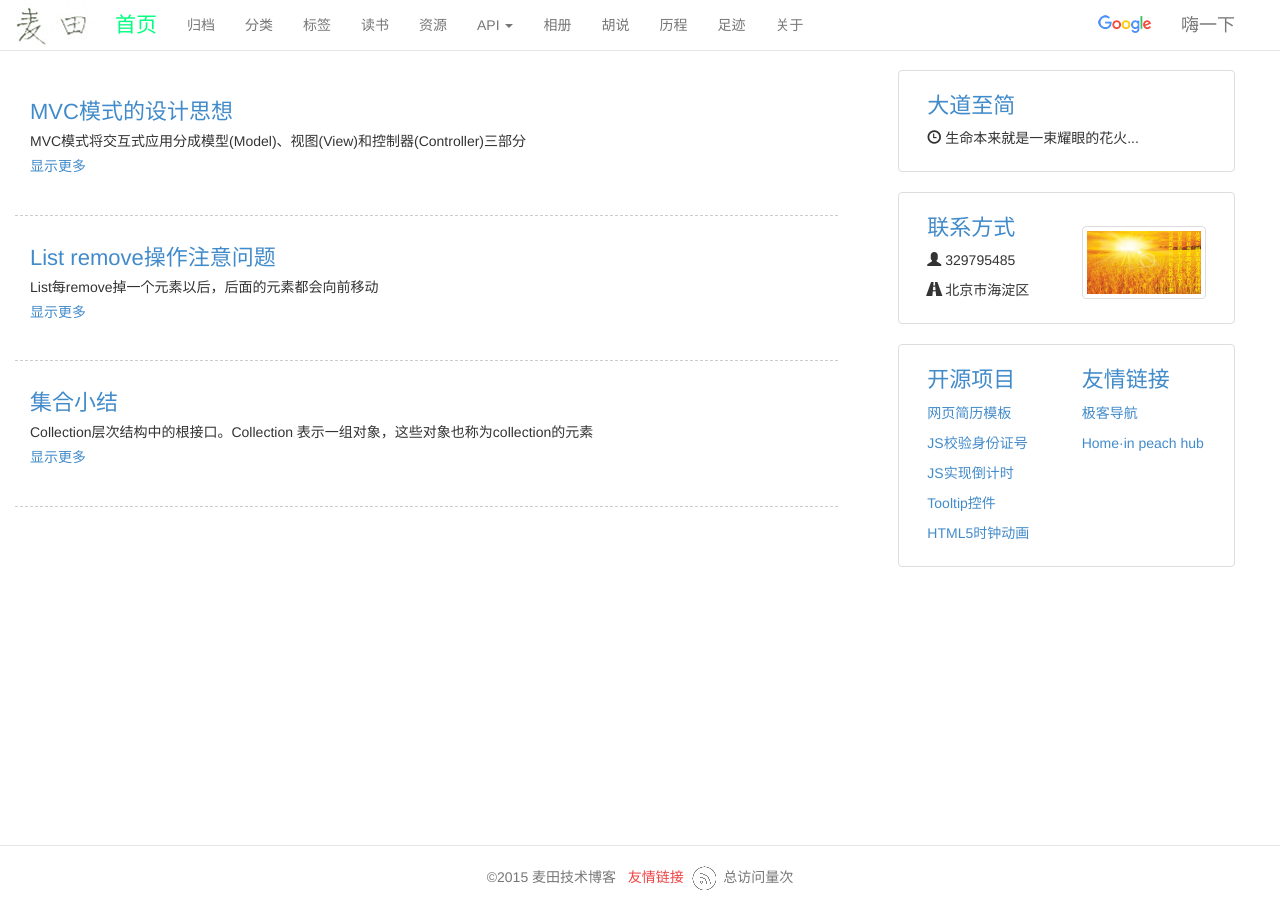
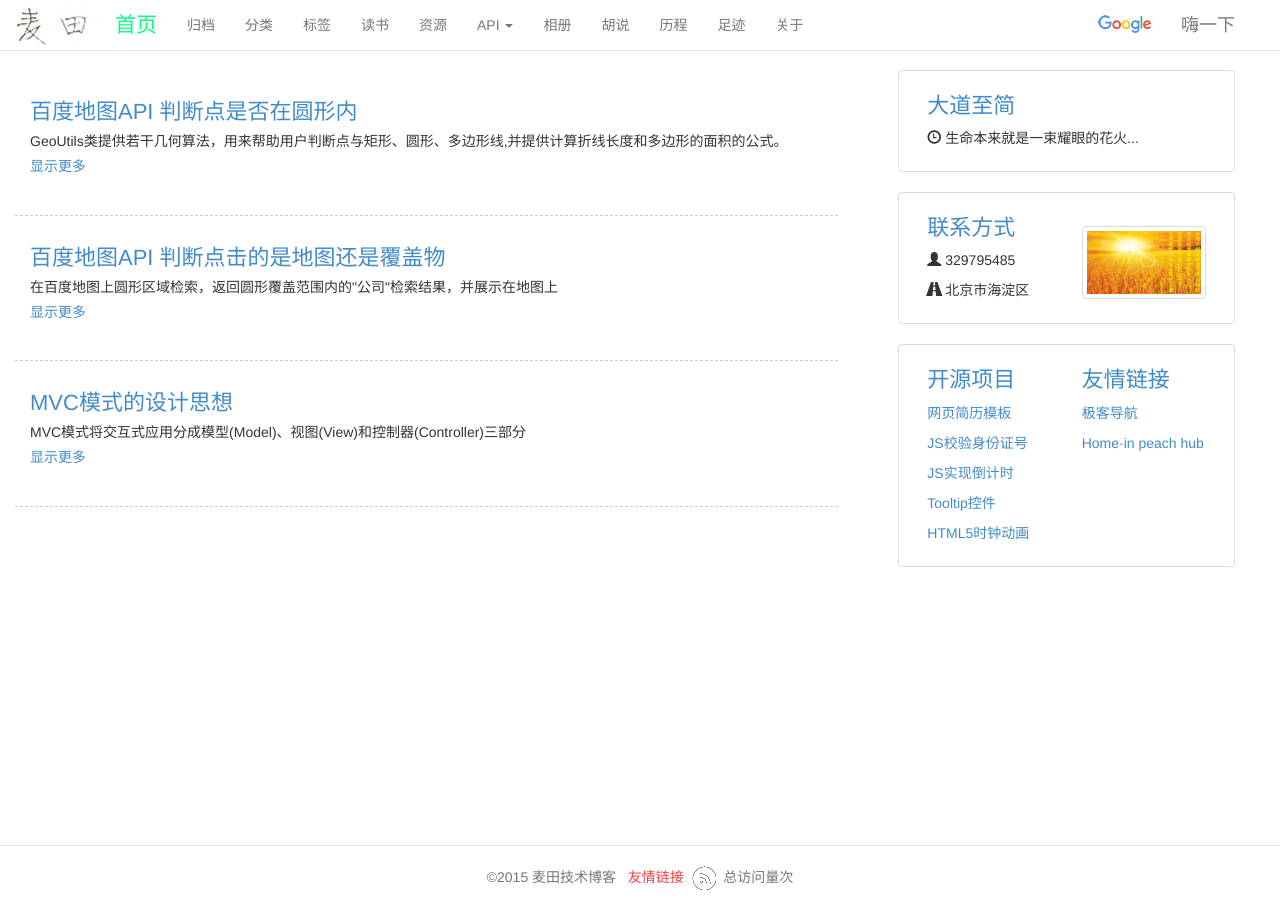
Before and after one commit to itmyhome2013/itmyhome2013.github.com, a Jekyll site: the page built from index.html, in a window 1280 px wide. Built offline with Jekyll 4.4.1, drawn with Linux system fonts in a browser that asks for light colours; nearby versions of some CDN libraries; Markdown is read by kramdown in place of the engine named in the settings; the list of posts is cut into pages by our own code; comment, search, counter and statistics services are not loaded; some of the changed lines change nothing that is shown.

Commit message:
add post

````diff
--- a/_includes/header.html
+++ b/_includes/header.html
@@ -90,7 +90,7 @@
 
 					</ul>
 					<ul class="nav navbar-nav navbar-right" style="font-size:18px;">
-						<li><a href="http://www.gog.pw/" target="_blank"><img src="../images/google.png"></a></li>
+						<li><a href="http://www.gog.pw/" target="_blank"><img src="{{ site.baseurl }}/images/google.png"></a></li>
 						<li><a href="javascript:" onclick="haiyixia()" title="让页面”抖“起来">嗨一下</a></li>
 						<li><a href="javascript:void(0);"></a></li>
 					</ul>
--- /dev/null
+++ b/_posts/2015-11-29-baidu-map-click-on-the-map-or-judgment-covering.md
@@ -0,0 +1,83 @@
+---
+layout: post
+blog_id: "baidu-map-click-on-the-map-or-judgment-covering"
+title: "百度地图API 判断点击的是地图还是覆盖物"
+date: 2015-11-29 00:00:00 -0700
+tags: 百度地图
+category: 百度地图
+summary: 在百度地图上圆形区域检索，返回圆形覆盖范围内的"公司"检索结果，并展示在地图上
+comments: false
+---
+</br>
+在百度地图上圆形区域检索，返回圆形覆盖范围内的"公司"检索结果，并展示在地图上
+
+当点击检索结果(标注)进行查看的时候会再次以此为原点进行检索
+
+![License Badge]({{ site.baseurl}}/images/baidumap/1.png)
+
+原因是该覆盖物在地图之上，点击覆盖物也就是点击了地图
+
+所以要判断点击的是地图还是覆盖物。
+
+</br>
+####查看地图事件
+
+![License Badge]({{ site.baseurl}}/images/baidumap/2.png)
+
+我们看到click事件有以上参数，通过这些参数就能判断所点击为何物。
+
+</br>
+####举个栗子：
+
+先创建一个Marker
+
+```js
+//覆盖物Marker
+var point = new BMap.Point(116.323524,39.989145);
+var mark = new BMap.Marker(point);
+map.addOverlay(mark);
+```
+
+然后对地图添加点击事件，如果是覆盖物就弹出相应信息
+
+```js
+map.addEventListener("click", function(e){
+	if(e.overlay){
+	    alert('您点击的是覆盖物：'+e.overlay.toString());
+	}else{
+	    alert('您点击的是地图');
+	}
+})
+```
+
+![License Badge]({{ site.baseurl}}/images/baidumap/3.png)
+
+</br>
+到此时我们只是判断了是覆盖物还是地图，而覆盖物又分为好多种
+
+有**Marker、Polygon、Circle**等等
+
+而如开题所说Marker在Circle之内，如果不想点击Marker触发click事件就需要
+
+再次判断是何种覆盖物
+
+</br>
+如下代码即可点击Marker不触发click事件
+
+```js
+if(e.overlay && e.overlay.toString() != '[object Circle]'){
+
+}else{
+     map.clearOverlays();  //移除标注
+     var point_d = new BMap.Point(e.point.lng,e.point.lat)
+     var circle = new BMap.Circle(point_d,400,{fillColor:"blue", strokeWeight: 1 ,fillOpacity: 0.3, strokeOpacity: 0.3});
+     circle.setRadius(400);
+     map.addOverlay(circle);
+     var local =  new BMap.LocalSearch(map, {renderOptions: {map: map, autoViewport: false}});
+     local.searchNearby("公司",point_d,400);
+}
+```
+
+效果演示：http://itmyhome.com/baidu_map/
+
+</br>
--- /dev/null
+++ b/_posts/2015-11-30-baidu-map-determine-whether-the-circular-inner-point.md
@@ -0,0 +1,479 @@
+---
+layout: post
+blog_id: "baidu-map-determine-whether-the-circular-inner-point"
+title: "百度地图API 判断点是否在圆形内"
+date: 2015-11-30 00:00:00 -0700
+tags: 百度地图
+category: 百度地图
+summary: GeoUtils类提供若干几何算法，用来帮助用户判断点与矩形、圆形、多边形线,并提供计算折线长度和多边形的面积的公式。
+comments: false
+---
+</br>
+
+```js
+/**
+* @fileoverview GeoUtils类提供若干几何算法，用来帮助用户判断点与矩形、
+* 圆形、多边形线、多边形面的关系,并提供计算折线长度和多边形的面积的公式。
+* 主入口类是<a href="symbols/BMapLib.GeoUtils.html">GeoUtils</a>，
+* 基于Baidu Map API 1.2。
+*
+* @author Baidu Map Api Group
+* @version 1.2
+*/
+
+/**
+* @namespace BMap的所有library类均放在BMapLib命名空间下
+*/
+var BMapLib = window.BMapLib = BMapLib || {};
+(function() {
+
+ /**
+  * 地球半径
+  */
+ var EARTHRADIUS = 6370996.81;
+
+ /**
+  * @exports GeoUtils as BMapLib.GeoUtils
+  */
+ var GeoUtils =
+ /**
+  * GeoUtils类，静态类，勿需实例化即可使用
+  * @class GeoUtils类的<b>入口</b>。
+  * 该类提供的都是静态方法，勿需实例化即可使用。
+  */
+ BMapLib.GeoUtils = function(){
+
+ }
+
+ /**
+  * 判断点是否在矩形内
+  * @param {Point} point 点对象
+  * @param {Bounds} bounds 矩形边界对象
+  * @returns {Boolean} 点在矩形内返回true,否则返回false
+  */
+ GeoUtils.isPointInRect = function(point, bounds){
+	 //检查类型是否正确
+	 if (!(point instanceof BMap.Point) ||
+		 !(bounds instanceof BMap.Bounds)) {
+		 return false;
+	 }
+	 var sw = bounds.getSouthWest(); //西南脚点
+	 var ne = bounds.getNorthEast(); //东北脚点
+	 return (point.lng >= sw.lng && point.lng <= ne.lng && point.lat >= sw.lat && point.lat <= ne.lat);
+ }
+
+ /**
+  * 判断点是否在圆形内
+  * @param {Point} point 点对象
+  * @param {Circle} circle 圆形对象
+  * @returns {Boolean} 点在圆形内返回true,否则返回false
+  */
+ GeoUtils.isPointInCircle = function(point, circle){
+	 //检查类型是否正确
+	 if (!(point instanceof BMap.Point) ||
+		 !(circle instanceof BMap.Circle)) {
+		 return false;
+	 }
+
+	 //point与圆心距离小于圆形半径，则点在圆内，否则在圆外
+	 var c = circle.getCenter();
+	 var r = circle.getRadius();
+
+	 var dis = GeoUtils.getDistance(point, c);
+	 if(dis <= r){
+		 return true;
+	 } else {
+		 return false;
+	 }
+ }
+
+ /**
+  * 判断点是否在折线上
+  * @param {Point} point 点对象
+  * @param {Polyline} polyline 折线对象
+  * @returns {Boolean} 点在折线上返回true,否则返回false
+  */
+ GeoUtils.isPointOnPolyline = function(point, polyline){
+	 //检查类型
+	 if(!(point instanceof BMap.Point) ||
+		 !(polyline instanceof BMap.Polyline)){
+		 return false;
+	 }
+
+	 //首先判断点是否在线的外包矩形内，如果在，则进一步判断，否则返回false
+	 var lineBounds = polyline.getBounds();
+	 if(!this.isPointInRect(point, lineBounds)){
+		 return false;
+	 }
+
+	 //判断点是否在线段上，设点为Q，线段为P1P2 ，
+	 //判断点Q在该线段上的依据是：( Q - P1 ) × ( P2 - P1 ) = 0，且 Q 在以 P1，P2为对角顶点的矩形内
+	 var pts = polyline.getPath();
+	 for(var i = 0; i < pts.length - 1; i++){
+		var curPt = pts[i];
+		var nextPt = pts[i + 1];
+		//首先判断point是否在curPt和nextPt之间，即：此判断该点是否在该线段的外包矩形内
+		if (point.lng >= Math.min(curPt.lng, nextPt.lng) && point.lng <= Math.max(curPt.lng, nextPt.lng) &&
+			point.lat >= Math.min(curPt.lat, nextPt.lat) && point.lat <= Math.max(curPt.lat, nextPt.lat)){
+			//判断点是否在直线上公式
+			var precision = (curPt.lng - point.lng) * (nextPt.lat - point.lat) -
+				(nextPt.lng - point.lng) * (curPt.lat - point.lat);
+			if(precision < 2e-10 && precision > -2e-10){//实质判断是否接近0
+				return true;
+			}
+		}
+	}
+
+	return false;
+}
+
+/**
+ * 判断点是否多边形内
+ * @param {Point} point 点对象
+ * @param {Polyline} polygon 多边形对象
+ * @returns {Boolean} 点在多边形内返回true,否则返回false
+ */
+GeoUtils.isPointInPolygon = function(point, polygon){
+	//检查类型
+	if(!(point instanceof BMap.Point) ||
+		!(polygon instanceof BMap.Polygon)){
+		return false;
+	}
+
+	//首先判断点是否在多边形的外包矩形内，如果在，则进一步判断，否则返回false
+	var polygonBounds = polygon.getBounds();
+	if(!this.isPointInRect(point, polygonBounds)){
+		return false;
+	}
+
+	var pts = polygon.getPath();//获取多边形点
+
+	//下述代码来源：http://paulbourke.net/geometry/insidepoly/，进行了部分修改
+	//基本思想是利用射线法，计算射线与多边形各边的交点，如果是偶数，则点在多边形外，否则
+	//在多边形内。还会考虑一些特殊情况，如点在多边形顶点上，点在多边形边上等特殊情况。
+
+	var N = pts.length;
+	var boundOrVertex = true; //如果点位于多边形的顶点或边上，也算做点在多边形内，直接返回true
+	var intersectCount = 0;//cross points count of x
+	var precision = 2e-10; //浮点类型计算时候与0比较时候的容差
+	var p1, p2;//neighbour bound vertices
+	var p = point; //测试点
+
+	p1 = pts[0];//left vertex
+	for(var i = 1; i <= N; ++i){//check all rays
+		if(p.equals(p1)){
+			return boundOrVertex;//p is an vertex
+		}
+
+		p2 = pts[i % N];//right vertex
+		if(p.lat < Math.min(p1.lat, p2.lat) || p.lat > Math.max(p1.lat, p2.lat)){//ray is outside of our interests
+			p1 = p2;
+			continue;//next ray left point
+		}
+
+		if(p.lat > Math.min(p1.lat, p2.lat) && p.lat < Math.max(p1.lat, p2.lat)){//ray is crossing over by the algorithm (common part of)
+			if(p.lng <= Math.max(p1.lng, p2.lng)){//x is before of ray
+				if(p1.lat == p2.lat && p.lng >= Math.min(p1.lng, p2.lng)){//overlies on a horizontal ray
+					return boundOrVertex;
+				}
+
+				if(p1.lng == p2.lng){//ray is vertical
+					if(p1.lng == p.lng){//overlies on a vertical ray
+						return boundOrVertex;
+					}else{//before ray
+						++intersectCount;
+					}
+				}else{//cross point on the left side
+					var xinters = (p.lat - p1.lat) * (p2.lng - p1.lng) / (p2.lat - p1.lat) + p1.lng;//cross point of lng
+					if(Math.abs(p.lng - xinters) < precision){//overlies on a ray
+						return boundOrVertex;
+					}
+
+					if(p.lng < xinters){//before ray
+						++intersectCount;
+					}
+				}
+			}
+		}else{//special case when ray is crossing through the vertex
+			if(p.lat == p2.lat && p.lng <= p2.lng){//p crossing over p2
+				var p3 = pts[(i+1) % N]; //next vertex
+				if(p.lat >= Math.min(p1.lat, p3.lat) && p.lat <= Math.max(p1.lat, p3.lat)){//p.lat lies between p1.lat & p3.lat
+					++intersectCount;
+				}else{
+					intersectCount += 2;
+				}
+			}
+		}
+		p1 = p2;//next ray left point
+	}
+
+	if(intersectCount % 2 == 0){//偶数在多边形外
+		return false;
+	} else { //奇数在多边形内
+		return true;
+	}
+}
+
+/**
+ * 将度转化为弧度
+ * @param {degree} Number 度
+ * @returns {Number} 弧度
+ */
+GeoUtils.degreeToRad =  function(degree){
+	return Math.PI * degree/180;
+}
+
+/**
+ * 将弧度转化为度
+ * @param {radian} Number 弧度
+ * @returns {Number} 度
+ */
+GeoUtils.radToDegree = function(rad){
+	return (180 * rad) / Math.PI;
+}
+
+/**
+ * 将v值限定在a,b之间，纬度使用
+ */
+function _getRange(v, a, b){
+	if(a != null){
+	  v = Math.max(v, a);
+	}
+	if(b != null){
+	  v = Math.min(v, b);
+	}
+	return v;
+}
+
+/**
+ * 将v值限定在a,b之间，经度使用
+ */
+function _getLoop(v, a, b){
+	while( v > b){
+	  v -= b - a
+	}
+	while(v < a){
+	  v += b - a
+	}
+	return v;
+}
+
+/**
+ * 计算两点之间的距离,两点坐标必须为经纬度
+ * @param {point1} Point 点对象
+ * @param {point2} Point 点对象
+ * @returns {Number} 两点之间距离，单位为米
+ */
+GeoUtils.getDistance = function(point1, point2){
+	//判断类型
+	if(!(point1 instanceof BMap.Point) ||
+		!(point2 instanceof BMap.Point)){
+		return 0;
+	}
+
+	point1.lng = _getLoop(point1.lng, -180, 180);
+	point1.lat = _getRange(point1.lat, -74, 74);
+	point2.lng = _getLoop(point2.lng, -180, 180);
+	point2.lat = _getRange(point2.lat, -74, 74);
+
+	var x1, x2, y1, y2;
+	x1 = GeoUtils.degreeToRad(point1.lng);
+	y1 = GeoUtils.degreeToRad(point1.lat);
+	x2 = GeoUtils.degreeToRad(point2.lng);
+	y2 = GeoUtils.degreeToRad(point2.lat);
+
+	return EARTHRADIUS * Math.acos((Math.sin(y1) * Math.sin(y2) + Math.cos(y1) * Math.cos(y2) * Math.cos(x2 - x1)));
+}
+
+/**
+ * 计算折线或者点数组的长度
+ * @param {Polyline|Array<Point>} polyline 折线对象或者点数组
+ * @returns {Number} 折线或点数组对应的长度
+ */
+GeoUtils.getPolylineDistance = function(polyline){
+	//检查类型
+	if(polyline instanceof BMap.Polyline ||
+		polyline instanceof Array){
+		//将polyline统一为数组
+		var pts;
+		if(polyline instanceof BMap.Polyline){
+			pts = polyline.getPath();
+		} else {
+			pts = polyline;
+		}
+
+		if(pts.length < 2){//小于2个点，返回0
+			return 0;
+		}
+
+		//遍历所有线段将其相加，计算整条线段的长度
+		var totalDis = 0;
+		for(var i =0; i < pts.length - 1; i++){
+			var curPt = pts[i];
+			var nextPt = pts[i + 1]
+			var dis = GeoUtils.getDistance(curPt, nextPt);
+			totalDis += dis;
+		}
+
+		return totalDis;
+
+	} else {
+		return 0;
+	}
+}
+
+/**
+ * 计算多边形面或点数组构建图形的面积,注意：坐标类型只能是经纬度，且不适合计算自相交多边形的面积
+ * @param {Polygon|Array<Point>} polygon 多边形面对象或者点数组
+ * @returns {Number} 多边形面或点数组构成图形的面积
+ */
+GeoUtils.getPolygonArea = function(polygon){
+	//检查类型
+	if(!(polygon instanceof BMap.Polygon) &&
+		!(polygon instanceof Array)){
+		return 0;
+	}
+	var pts;
+	if(polygon instanceof BMap.Polygon){
+		pts = polygon.getPath();
+	}else{
+		pts = polygon;
+	}
+
+	if(pts.length < 3){//小于3个顶点，不能构建面
+		return 0;
+	}
+
+	var totalArea = 0;//初始化总面积
+	var LowX = 0.0;
+	var LowY = 0.0;
+	var MiddleX = 0.0;
+	var MiddleY = 0.0;
+	var HighX = 0.0;
+	var HighY = 0.0;
+	var AM = 0.0;
+	var BM = 0.0;
+	var CM = 0.0;
+	var AL = 0.0;
+	var BL = 0.0;
+	var CL = 0.0;
+	var AH = 0.0;
+	var BH = 0.0;
+	var CH = 0.0;
+	var CoefficientL = 0.0;
+	var CoefficientH = 0.0;
+	var ALtangent = 0.0;
+	var BLtangent = 0.0;
+	var CLtangent = 0.0;
+	var AHtangent = 0.0;
+	var BHtangent = 0.0;
+	var CHtangent = 0.0;
+	var ANormalLine = 0.0;
+	var BNormalLine = 0.0;
+	var CNormalLine = 0.0;
+	var OrientationValue = 0.0;
+	var AngleCos = 0.0;
+	var Sum1 = 0.0;
+	var Sum2 = 0.0;
+	var Count2 = 0;
+	var Count1 = 0;
+	var Sum = 0.0;
+	var Radius = EARTHRADIUS; //6378137.0,WGS84椭球半径
+	var Count = pts.length;
+	for (var i = 0; i < Count; i++) {
+		if (i == 0) {
+			LowX = pts[Count - 1].lng * Math.PI / 180;
+			LowY = pts[Count - 1].lat * Math.PI / 180;
+			MiddleX = pts[0].lng * Math.PI / 180;
+			MiddleY = pts[0].lat * Math.PI / 180;
+			HighX = pts[1].lng * Math.PI / 180;
+			HighY = pts[1].lat * Math.PI / 180;
+		}
+		else if (i == Count - 1) {
+			LowX = pts[Count - 2].lng * Math.PI / 180;
+			LowY = pts[Count - 2].lat * Math.PI / 180;
+			MiddleX = pts[Count - 1].lng * Math.PI / 180;
+			MiddleY = pts[Count - 1].lat * Math.PI / 180;
+			HighX = pts[0].lng * Math.PI / 180;
+			HighY = pts[0].lat * Math.PI / 180;
+		}
+		else {
+			LowX = pts[i - 1].lng * Math.PI / 180;
+			LowY = pts[i - 1].lat * Math.PI / 180;
+			MiddleX = pts[i].lng * Math.PI / 180;
+			MiddleY = pts[i].lat * Math.PI / 180;
+			HighX = pts[i + 1].lng * Math.PI / 180;
+			HighY = pts[i + 1].lat * Math.PI / 180;
+		}
+		AM = Math.cos(MiddleY) * Math.cos(MiddleX);
+		BM = Math.cos(MiddleY) * Math.sin(MiddleX);
+		CM = Math.sin(MiddleY);
+		AL = Math.cos(LowY) * Math.cos(LowX);
+		BL = Math.cos(LowY) * Math.sin(LowX);
+		CL = Math.sin(LowY);
+		AH = Math.cos(HighY) * Math.cos(HighX);
+		BH = Math.cos(HighY) * Math.sin(HighX);
+		CH = Math.sin(HighY);
+		CoefficientL = (AM * AM + BM * BM + CM * CM) / (AM * AL + BM * BL + CM * CL);
+		CoefficientH = (AM * AM + BM * BM + CM * CM) / (AM * AH + BM * BH + CM * CH);
+		ALtangent = CoefficientL * AL - AM;
+		BLtangent = CoefficientL * BL - BM;
+		CLtangent = CoefficientL * CL - CM;
+		AHtangent = CoefficientH * AH - AM;
+		BHtangent = CoefficientH * BH - BM;
+		CHtangent = CoefficientH * CH - CM;
+		AngleCos = (AHtangent * ALtangent + BHtangent * BLtangent + CHtangent * CLtangent) / (Math.sqrt(AHtangent * AHtangent + BHtangent * BHtangent + CHtangent * CHtangent) * Math.sqrt(ALtangent * ALtangent + BLtangent * BLtangent + CLtangent * CLtangent));
+		AngleCos = Math.acos(AngleCos);
+		ANormalLine = BHtangent * CLtangent - CHtangent * BLtangent;
+		BNormalLine = 0 - (AHtangent * CLtangent - CHtangent * ALtangent);
+		CNormalLine = AHtangent * BLtangent - BHtangent * ALtangent;
+		if (AM != 0)
+			OrientationValue = ANormalLine / AM;
+		else if (BM != 0)
+			OrientationValue = BNormalLine / BM;
+		else
+			OrientationValue = CNormalLine / CM;
+		if (OrientationValue > 0) {
+			Sum1 += AngleCos;
+			Count1++;
+		}
+		else {
+			Sum2 += AngleCos;
+			Count2++;
+		}
+	}
+	var tempSum1, tempSum2;
+	tempSum1 = Sum1 + (2 * Math.PI * Count2 - Sum2);
+	tempSum2 = (2 * Math.PI * Count1 - Sum1) + Sum2;
+	if (Sum1 > Sum2) {
+		if ((tempSum1 - (Count - 2) * Math.PI) < 1)
+			Sum = tempSum1;
+		else
+			Sum = tempSum2;
+	}
+	else {
+		if ((tempSum2 - (Count - 2) * Math.PI) < 1)
+			Sum = tempSum2;
+		else
+			Sum = tempSum1;
+	}
+	totalArea = (Sum - (Count - 2) * Math.PI) * Radius * Radius;
+
+	return totalArea; //返回总面积
+}
+
+})();//闭包结束
+```
+
+使用方法：
+
+```js
+var point = new BMap.Point(x,y)
+var circle = new BMap.Circle(mPoint,1000,{fillColor:"blue", strokeWeight: 1 ,fillOpacity: 0.3, strokeOpacity: 0.3});
+
+if(BMapLib.GeoUtils.isPointInCircle(point,circle)){
+	alert("该point在circle内");
+}
+```
+
+</br>
````
Also changed, not shown: images/baidumap/1.png (added), images/baidumap/2.png (added), images/baidumap/3.png (added).
